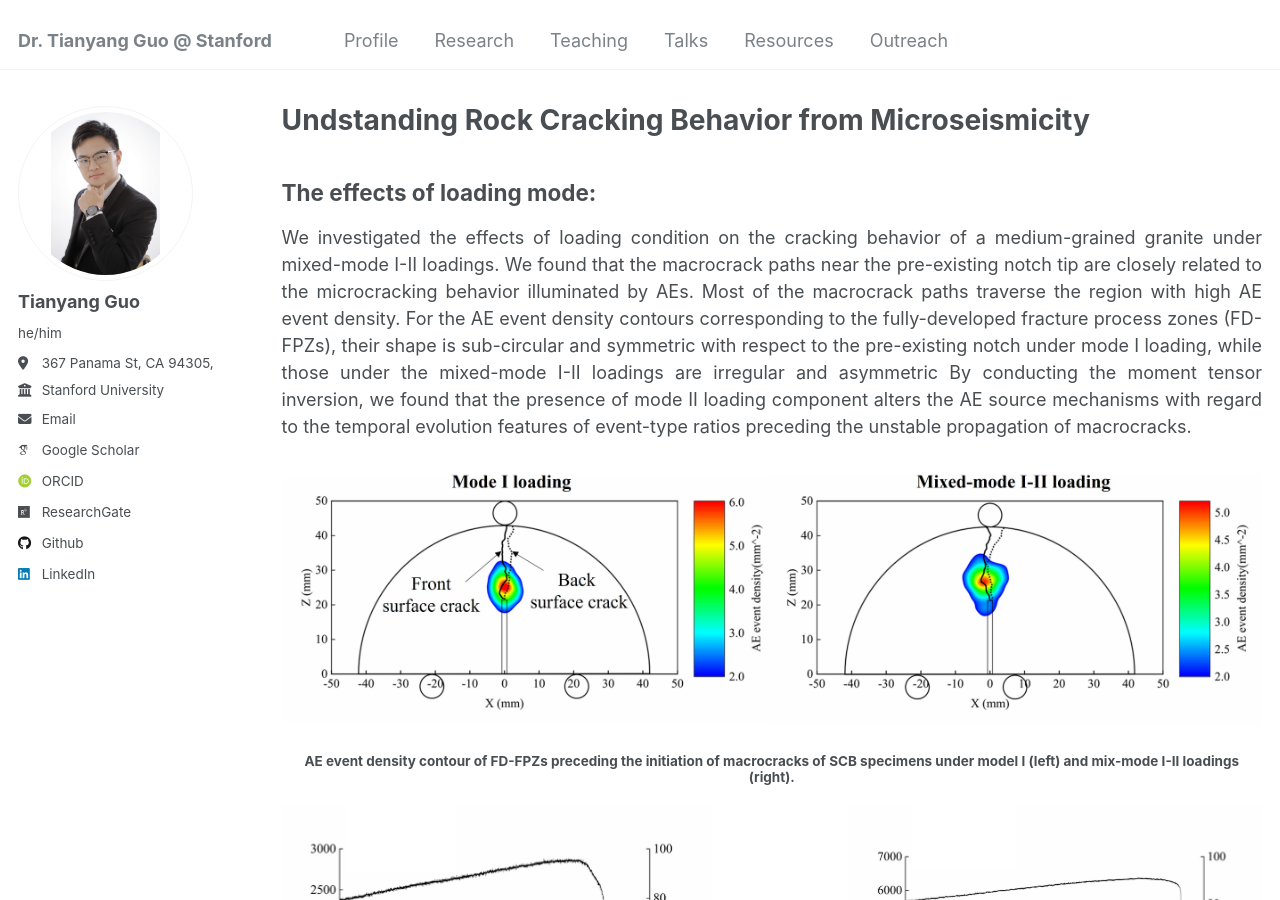
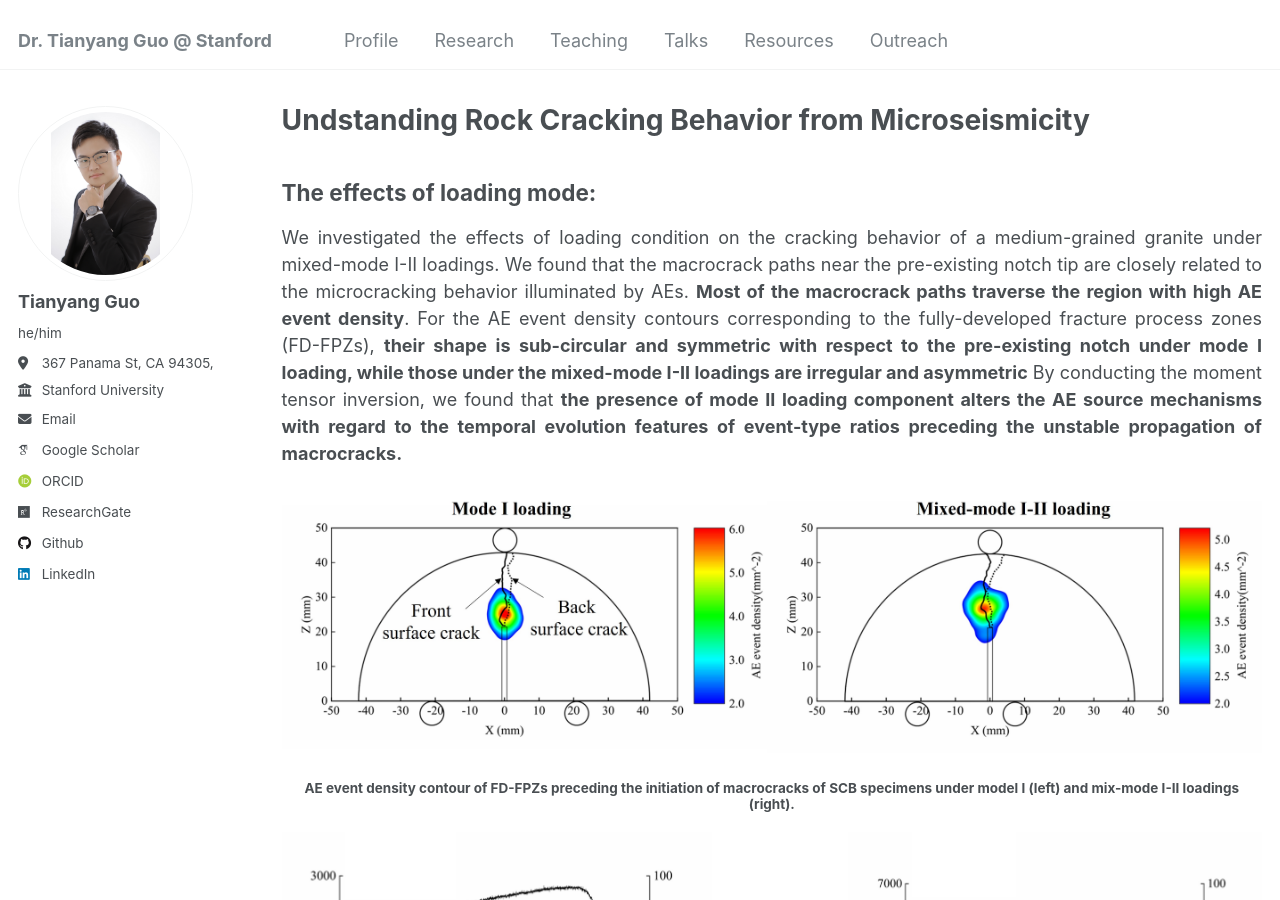
Before and after one commit to guotystanford/guotystanford.github.io, a Jekyll site: the page built from _pages/Cracking_Microseismicity.md, in a window 1280 px wide and 900 px high. Built offline with Jekyll 4.4.1, drawn with Linux system fonts in a browser that asks for light colours; some web fonts are replaced; part of the change alters nothing that is shown; some of the changed text lies outside the part shown.

Commit message:
Update Cracking_Microseismicity.md

```diff
--- a/_pages/Cracking_Microseismicity.md
+++ b/_pages/Cracking_Microseismicity.md
@@ -6,7 +6,7 @@ permalink: /research/Cracking_Microseismicity/
 ---
 ## The effects of loading mode:
 <p align="justify">
-We investigated the effects of loading condition on the cracking behavior of a medium-grained granite under mixed-mode I-II loadings. We found that the macrocrack paths near the pre-existing notch tip are closely related to the microcracking behavior illuminated by AEs. Most of the macrocrack paths traverse the region with high AE event density. For the AE event density contours corresponding to the fully-developed fracture process zones (FD-FPZs), their shape is sub-circular and symmetric with respect to the pre-existing notch under mode I loading, while those under the mixed-mode I-II loadings are irregular and asymmetric By conducting the moment tensor inversion, we found that the presence of mode II loading component alters the AE source mechanisms with regard to the temporal evolution features of event-type ratios preceding the unstable propagation of macrocracks.
+We investigated the effects of loading condition on the cracking behavior of a medium-grained granite under mixed-mode I-II loadings. We found that the macrocrack paths near the pre-existing notch tip are closely related to the microcracking behavior illuminated by AEs. <b>Most of the macrocrack paths traverse the region with high AE event density</b>. For the AE event density contours corresponding to the fully-developed fracture process zones (FD-FPZs), <b>their shape is sub-circular and symmetric with respect to the pre-existing notch under mode I loading, while those under the mixed-mode I-II loadings are irregular and asymmetric</b> By conducting the moment tensor inversion, we found that <b>the presence of mode II loading component alters the AE source mechanisms with regard to the temporal evolution features of event-type ratios preceding the unstable propagation of macrocracks.</b>
 </p>
 <img src="/images/Mixed-mode_density contour.jpg"/>
 <h6 align="center">AE event density contour of FD-FPZs preceding the initiation of macrocracks of SCB specimens under model I (left) and mix-mode I-II loadings (right). <br>
@@ -30,11 +30,11 @@ Microscopic view beside the macrocrack (left) and the AE event scatter of FPZ pr
 </h5>
 <img src="/images/Marble.jpg"/>
 <h6 align="center">
-Microscopic view beside the macrocrack (left) and the AE event scatter of FPZ preceding the initiation of macrocracks (right) in a marble granite specimen.
+Microscopic view beside the macrocrack (left) and the AE event scatter of FPZ preceding the initiation of macrocracks (right) in a SCB marble specimen.
 </h6>
 <img src="/images/Sandstone.jpg"/>
 <h6 align="center">
-Microscopic view beside the macrocrack (left) and the AE event scatter of FPZ preceding the initiation of macrocracks (right) in a sandstone  granite specimen.
+Microscopic view beside the macrocrack (left) and the AE event scatter of FPZ preceding the initiation of macrocracks (right) in a SCB sandstone specimen.
 </h6>
 <br>
 
```
